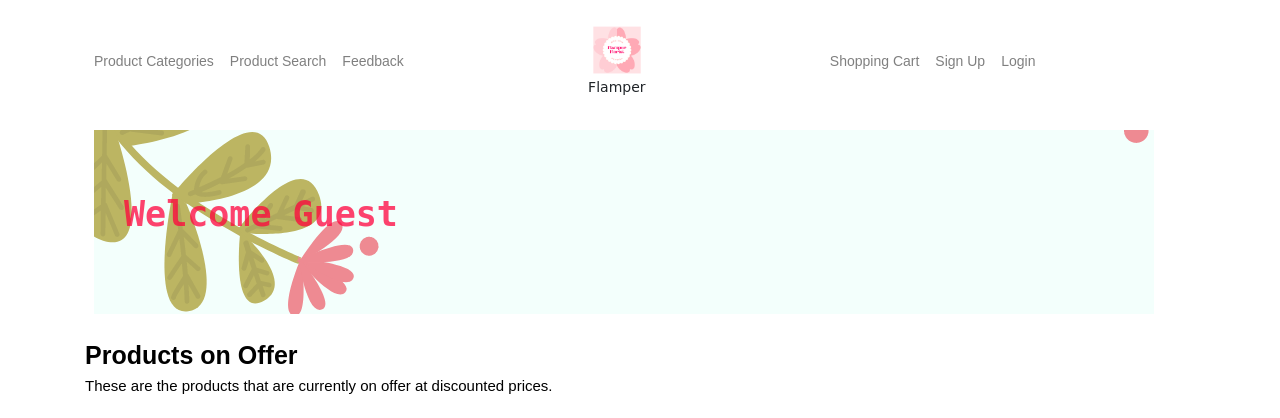
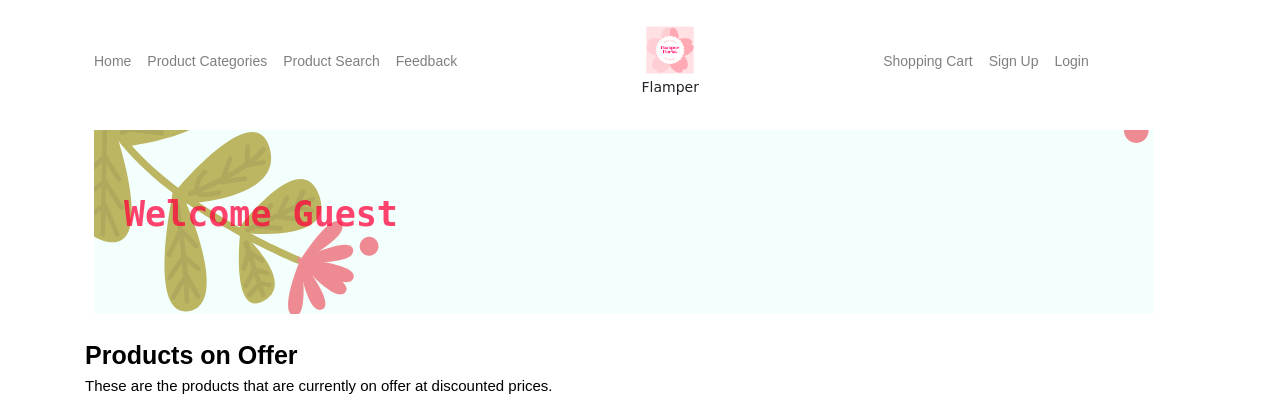
Before and after one commit to delchmunchy/ecadAssignment, a PHP site: page /ecadAssignment/index.php in a window 1280 px wide. Shown: the top 418 px of the page. Run offline with PHP 8.4, Linux system fonts and the light colour scheme; data comes from the database, SQL or seed files in the repository.

Commit message:
added home page in navbar

```diff
--- a/navbar.php
+++ b/navbar.php
@@ -34,6 +34,9 @@ if(isset($_SESSION["ShopperName"])) {
     <!--Left-justified menu items-->
     <ul class="navbar-nav mr-auto" style="align-items: center;">
 
+        <li class="nav-item">
+            <a class="nav-link" href="index.php">Home</a>
+        </li>
         <li class="nav-item">
             <a class="nav-link" href="category.php">Product Categories</a>
         </li>
```
